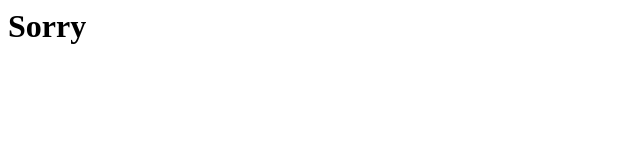
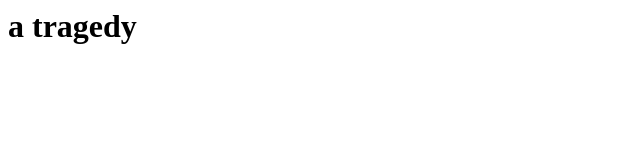
Before and after one commit to VQQ-Coder07/a-tragedy, a plain HTML site: page Index.html in a window 1280 px wide. Shown: the whole page, without its empty margins (0-640 px from the left). Drawn offline with Linux system fonts and the light colour scheme.

Commit message:
Update Index.html

```diff
--- a/Index.html
+++ b/Index.html
@@ -1 +1 @@
-<H1>Sorry</H1>
+<H1>a tragedy</H1>
```
